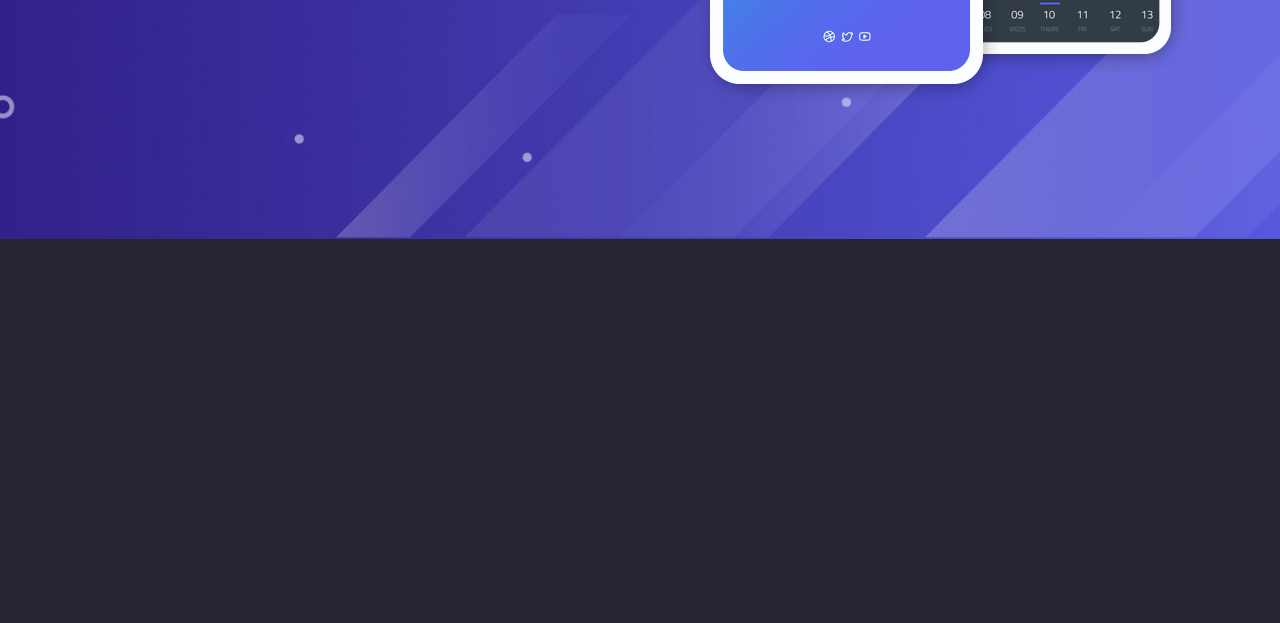
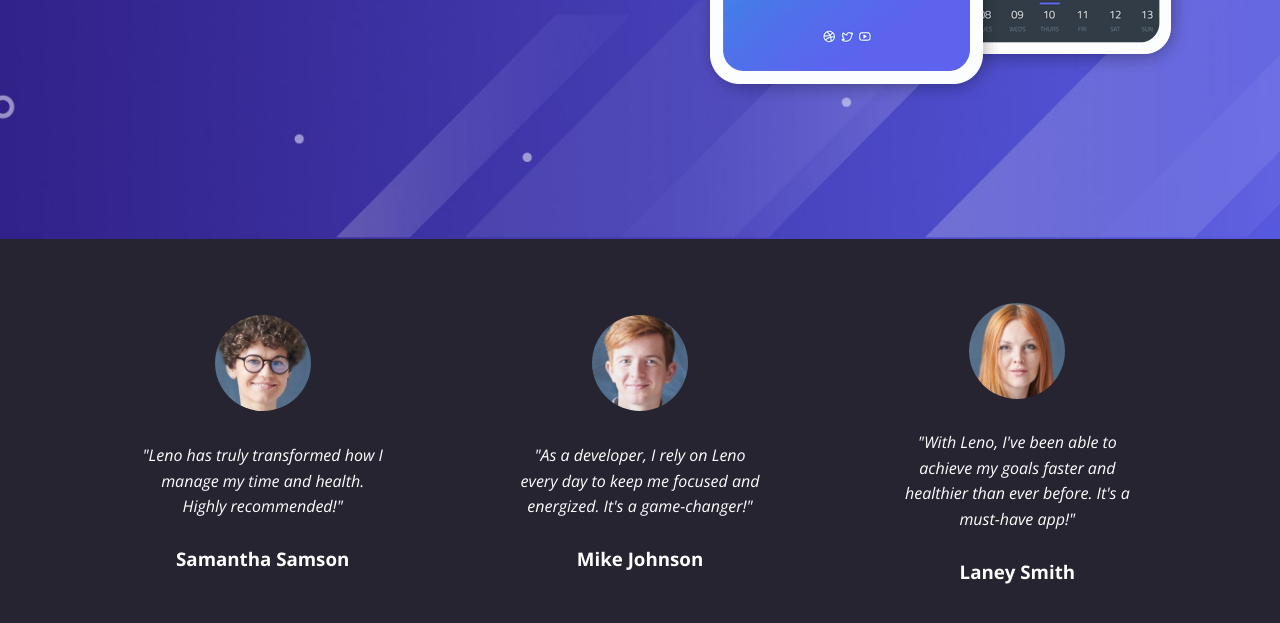
Before and after one commit to leo-hailey/leno-website, a plain HTML site: page index.html in a window 1280 px wide. Shown: the part 681-1304 px from the top of the page. Before the commit the page ends 920 px from the top, so only its background shows below. Drawn offline with nearby package versions, Linux system fonts and the light colour scheme.

Commit message:
completed testimonials section

```diff
--- a/css/styles.css
+++ b/css/styles.css
@@ -65,6 +65,11 @@ img{
     z-index: 1000;
     background-color : transparent;
     transition: background-color 0.3s ease-in-out;
+}
+
+.navbar.navbar--scroll {
+    background-color: rgba(38, 36, 49, 0.8);
+    backdrop-filter: blur(10px);
 }
 
 .navbar__container {
@@ -188,6 +193,38 @@ img{
     margin-right: 0.5rem;
 }
 
+/* Testimonials Section */
+
+.testimonials {
+    padding: 4rem 2rem;
+    text-align: center;
+}
+
+.testimonials__container {
+    display: grid;
+    grid-template-columns: repeat(3, 1fr);
+    gap: 2rem;
+    align-items: center;
+    justify-content: center;
+}
+
+.testimonials__card {
+    padding: 0 3rem;
+}
+
+.testimonials__image img {
+    width: 96px;
+    height: 96px;
+    border-radius: 50%;
+    margin-right: auto;
+    margin-left: auto;
+    margin-bottom: 1.5rem;
+}
+
+.testimonials__card-text{
+    font-style: italic;
+    margin-bottom: 1.5rem;
+}
 
 /* Media Queries */
 
@@ -204,7 +241,33 @@ img{
     .hero__title {
         font-size: 2.3rem;
     }
-}
+
+    .hero__buttons {
+        flex-direction: column;
+        gap: 1rem;
+      }
+
+      .hero__button {
+        width: 100%;
+      }
+
+      /* Testimonials */
+      .testimonials__container {
+        grid-template-columns: repeat(2, 1fr);
+      }
+
+      .testimonials__card {
+        padding: 0 1.5rem;
+      }
+
+      .testimonials__card:nth-child(3) {
+        display: none;
+      }
+
+
+} /* Closes tablet media queries */
+
+
 
 
 @media (max-width: 768px) {
@@ -217,4 +280,14 @@ img{
         display: block;
     }
 
+    /* testimonails */
+
+    .testimonials__container{
+        grid-template-columns: 1fr;
+    }
+
+    .testimonials__card:nth-child(2) {
+        display: none;
+    }
+
 } /* Closes mobile media queries */
--- a/index.html
+++ b/index.html
@@ -14,7 +14,7 @@
     <link rel="icon" href="images/images/favicon.png">
 </head>
 <body>
-    <navbar class="navbar navbar--scroll">
+    <navbar class="navbar">
         <div class="navbar__container container">
             <div class="navbar__logo">
                 <img src="images/images/logo.svg" alt="Leno">
@@ -130,7 +130,52 @@
                     <img src="images/images/header-smartphones.png" alt="Leno App">
                 </div>
             </div>
-        </header>
+        </header> <!-- closes hero -->
+
+        <!-- Testimonials -->
+
+        <section class="testimonials" id="testimonials" >
+            <div class="testimonials__container container">
+
+                <div class="testimonials__card">
+                    <div class="testimonials__image">
+                        <img src="images/images/testimonial-1.jpg" alt="Testimonial 1">
+                    </div>
+                    <div class="testimonials__card--content">
+                        <p class="testimonials__card-text">
+                            "Leno has truly transformed how I manage my time and health. Highly recommended!"
+                        </p>
+                        <h3 class="testimonials__card-title">Samantha Samson</h3>
+                    </div>
+                </div> <!-- Closes card 1  -->
+
+                <div class="testimonials__card">
+                    <div class="testimonials__image">
+                        <img src="images/images/testimonial-2.jpg" alt="Testimonial 2">
+                    </div>
+                    <div class="testimonials__card--content">
+                        <p class="testimonials__card-text">
+                            "As a developer, I rely on Leno every day to keep me focused and energized. It's a game-changer!"
+                        </p>
+                        <h3 class="testimonials__card-title">Mike Johnson</h3>
+                    </div>
+                </div> <!-- Closes card 2  -->
+
+                <div class="testimonials__card">
+                    <div class="testimonials__image">
+                        <img src="images/images/testimonial-3.jpg" alt="Testimonial 3">
+                    </div>
+                    <div class="testimonials__card--content">
+                        <p class="testimonials__card-text">
+                            "With Leno, I've been able to achieve my goals faster and healthier than ever before. It's a must-have app!"
+                        </p>
+                        <h3 class="testimonials__card-title">Laney Smith</h3>
+                    </div>
+                </div> <!-- Closes card 3  -->
+
+            </div> <!-- closes testimonials container -->
+
+        </section><!-- closes testimonials -->
 
     <script src="js/script.js"></script>
 </body>
--- a/js/script.js
+++ b/js/script.js
@@ -6,3 +6,13 @@ document.addEventListener('DOMContentLoaded', function () {
         mobileMenu.classList.toggle('active');
     });
 });
+
+window.addEventListener('scroll', function ()  {
+    const navbar = document.querySelector('.navbar');
+
+    if (window.scrollY > 0) {
+        navbar.classList.add('navbar--scroll');
+    } else {
+        navbar.classList.remove('navbar--scroll');
+    }
+});
```
